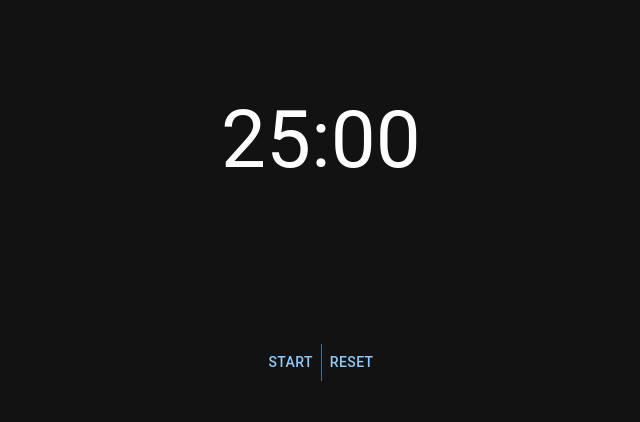
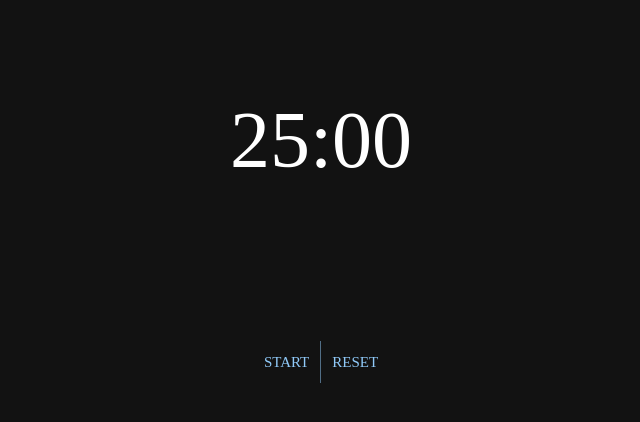
Before and after one commit to thomas-heinlein/pomodoro, a React (Create React App) app: page / in a window 1280 px wide. Shown: the top 422 px of the page, without its empty margins (319-959 px from the left). Built offline with nearby package versions, Linux system fonts and the light colour scheme.

Commit message:
adapted font

```diff
--- a/src/App.tsx
+++ b/src/App.tsx
@@ -8,9 +8,14 @@ import getFormattedTime from "./TimeFormatter";
 import StartStopResetButtonBar from "./StartStopResetButtonBar";
 import getTimeDifferenceInSeconds from "./TimeDifferenceInSecondsProvider";
 
-const darkTheme = createTheme({
+const theme = createTheme({
     palette: {
         mode: 'dark',
+    },
+    typography: {
+        fontFamily: [
+            'serif',
+        ].join(','),
     },
 });
 
@@ -22,6 +27,10 @@ interface AppProps {
 function App({initialCountdownInSeconds}: AppProps) {
     const getInitialCountdownInSeconds = () => {
         return initialCountdownInSeconds !== undefined ? initialCountdownInSeconds : 25 * 60;
+    }
+
+    const getCountdownInSeconds = () => {
+        return getInitialCountdownInSeconds() - getTotalOffsetInSeconds();
     }
 
     const [ignored, forceUpdate] = useReducer(x => x + 1, 0);
@@ -47,11 +56,7 @@ function App({initialCountdownInSeconds}: AppProps) {
         }
 
         return () => clearInterval(timer);
-    }, [offsetInSeconds, startDate, stopDate, active]);
-
-    const getCountdownInSeconds = () => {
-        return getInitialCountdownInSeconds() - getTotalOffsetInSeconds();
-    }
+    }, [getCountdownInSeconds,offsetInSeconds, startDate, stopDate, active]);
 
     const getTotalOffsetInSeconds = () => {
         if (!startDate) {
@@ -67,7 +72,7 @@ function App({initialCountdownInSeconds}: AppProps) {
     };
 
     return (
-        <ThemeProvider theme={darkTheme}>
+        <ThemeProvider theme={theme}>
             <CssBaseline/>
             <div className="App">
                 <CountdownLabel getCountdownInSeconds={getCountdownInSeconds}/>
--- a/src/ResetButton.tsx
+++ b/src/ResetButton.tsx
@@ -16,5 +16,5 @@ export default function ResetButton(props: ResetButtonProps) {
         props.setOffsetInSeconds(0);
     }
 
-    return <Button onClick={() => reset()}>Reset</Button>;
+    return <Button size="large" onClick={() => reset()}>Reset</Button>;
 }
--- a/src/StartStopButton.tsx
+++ b/src/StartStopButton.tsx
@@ -48,7 +48,7 @@ export default function StartStopButton({
         setActive(false);
     };
 
-    return <Button onClick={onClick}>
+    return <Button size="large" onClick={onClick}>
         {active ? 'Stop' : 'Start'}
     </Button>;
 }
```
